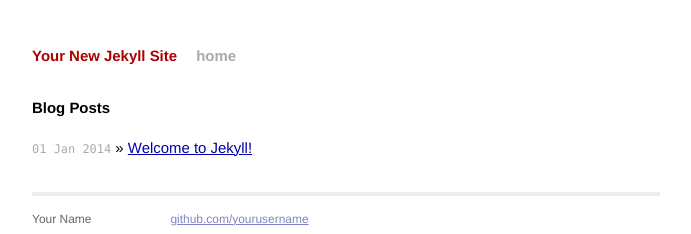
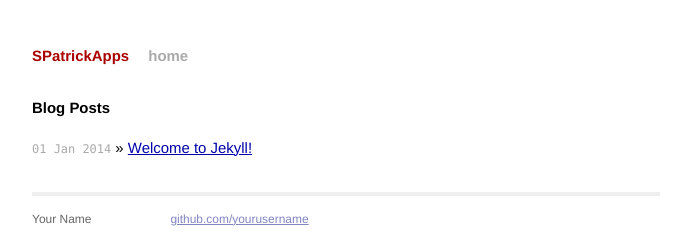
Before and after one commit to spatrickapps/spatrickapps.github.io, a Jekyll site: the page built from index.html, in a window 1280 px wide. Shown: the top 234 px of the page, without its empty margins (294-985 px from the left). Built offline with Jekyll 4.4.1, drawn with Linux system fonts in a browser that asks for light colours; Markdown is read by kramdown in place of the engine named in the settings.

Commit message:
Update _config.yml

```diff
--- a/_config.yml
+++ b/_config.yml
@@ -1,3 +1,3 @@
-name: Your New Jekyll Site
+name: SPatrickApps
 markdown: redcarpet
 pygments: true
```
